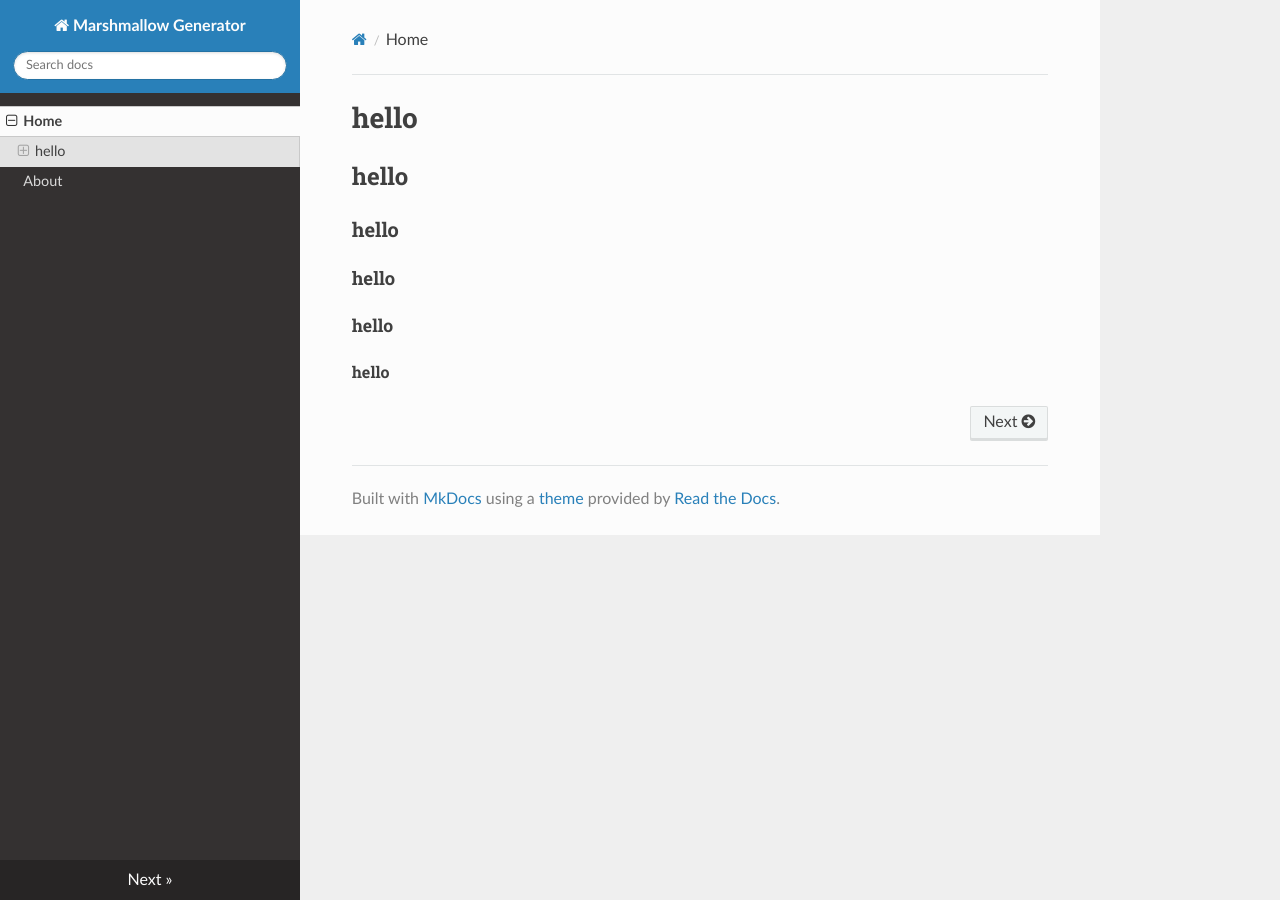
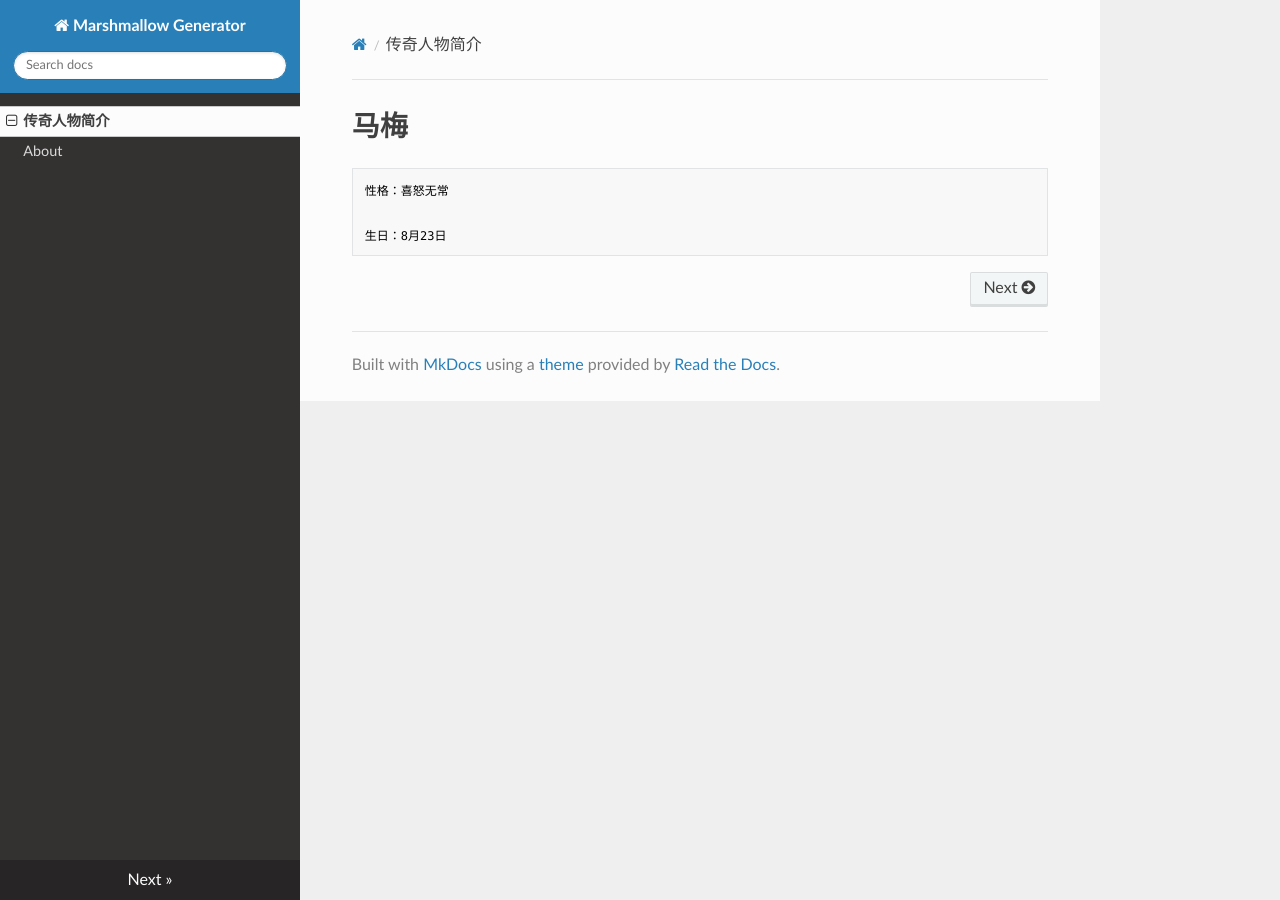
Before and after one commit to cocos3ds/mkdocs_demo, an MkDocs documentation site: the page built from docs/index.md, in a window 1280 px wide. Built offline with MkDocs 1.6.1, drawn with Linux system fonts in a browser that asks for light colours; nearby versions of some CDN libraries.

Commit message:
提交人物

```diff
--- a/docs/index.md
+++ b/docs/index.md
@@ -1,6 +1,6 @@
-# hello
-## hello
-### hello
-#### hello
-##### hello
-###### hello
+# 马梅
+
+    性格：喜怒无常
+
+
+    生日：8月23日
--- a/mkdocs.yml
+++ b/mkdocs.yml
@@ -1,6 +1,6 @@
 site_name: Marshmallow Generator
 nav:
-    - Home: "index.md"
+    - 传奇人物简介: "index.md"
     - About: "about.md"
 theme:
   name: readthedocs
```
Also changed, not shown: docs/about.md (+1 -0 lines).
